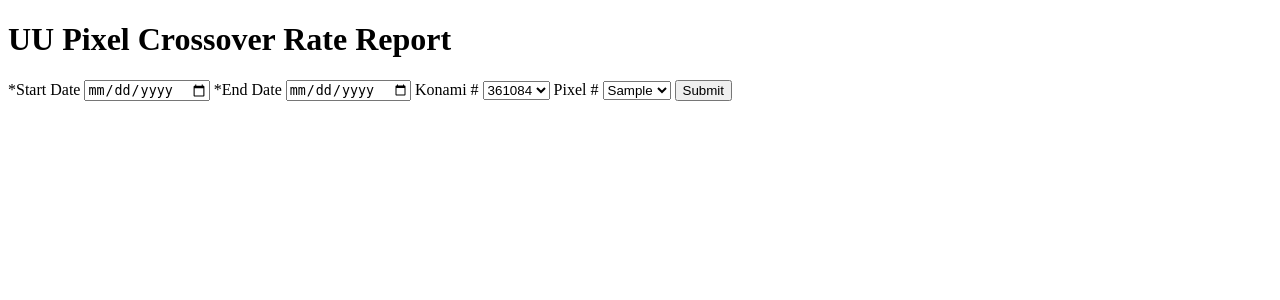
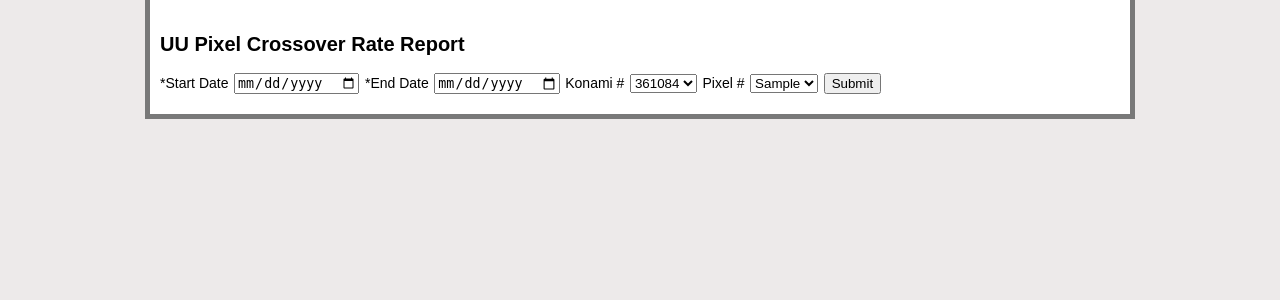
Before and after one commit to TheInsideMan/SegmentNavigation, a PHP site: page /q2.php in a window 1280 px wide. Shown: the top 300 px of the page. Run offline with PHP 8.4, Linux system fonts and the light colour scheme; tables that the repository leaves empty or names only in its code hold one stand-in row (values such as "Sample post").

Commit message:
Wednesday afternoon commit

```diff
--- a/q2.php
+++ b/q2.php
@@ -2,47 +2,66 @@
 <html>
 <head>
 	<title>Process Konami/ASCI</title>
-<script type="text/javascript">
-	window.onload = init;
-	function init(){
-		'use strict';
-	}
-
-
-</script>
+	<style>
+		body {
+			background-color: #edeaea;
+			font-family: Arial;
+			font-size: 20px;
+			margin: 0;
+			padding: 0;
+		}
+		h1 {
+			font-size: 1em;
+		}
+		p,label,li {
+			font-size: .7em;
+		}
+		#container {
+			border-left: 5px solid #797979;
+			border-right: 5px solid #797979;
+			border-bottom: 5px solid #797979;
+			background-color: #fff;
+			width: 960px;
+			margin:0 auto;
+			padding: 20px 10px 20px 10px;
+		}
+		.error {
+			color: #e40000;
+			font-weight: bold;
+			font-size: .8em;
+		}
+	</style>
 </head>
 <body>
+	<div id="container">
 	<h1>UU Pixel Crossover Rate Report</h1>
 	<form action="q2.php" method="POST">
 		<label for="startdate">*Start Date</label>
+		<input type="date" name="startdate" id="startdate" value="<?php if(!empty($_REQUEST['startdate'])) echo $_REQUEST['startdate']; ?>" >
 
-		<input type="date" name="startdate" id="startdate" value="<?php if(!empty($_REQUEST['startdate'])) echo $_REQUEST['startdate']; ?>" >
 		<label for="enddate">*End Date</label>
 		<input type="date" name="enddate" id="enddate" value="<?php if(!empty($_REQUEST['enddate'])) echo $_REQUEST['enddate']; ?>" >
+
 		<label for="konami">Konami #</label>
-		<!--<input type="text" name="konami" id="konami" value="<?php if(!empty($_REQUEST['konami'])) echo $_REQUEST['konami']; ?>">-->
 		<select name="konami">
-			<option value="361084">361084</option>
-			<option value="361085">361085</option>
-			<option value="361086">361086</option>
+			<option value="361084" <?php if( !empty($_REQUEST['konami']) && $_REQUEST['konami']==361084 ) echo ' selected';?>>361084</option>
+			<option value="361085" <?php if( !empty($_REQUEST['konami']) && $_REQUEST['konami']==361085 ) echo ' selected';?>>361085</option>
+			<option value="361086" <?php if( !empty($_REQUEST['konami']) && $_REQUEST['konami']==361086 ) echo ' selected';?>>361086</option>
 		</select>
+
 		<label for="pixel">Pixel #</label>
 		<select name="pixel">
 			<?php
-
 			$con=mysqli_connect("localhost","root","root","konami_asci_parse");
 			$r= mysqli_query($con,"select konami from pixel_with_dupl GROUP BY konami");
 			while($row = mysqli_fetch_array($r)){
 				echo '<option value="'.$row['konami'].'"';
-
 				if( !empty($_REQUEST['pixel']) && $row['konami']==$_REQUEST['pixel'] ) echo ' selected';
 				echo '>'.$row['konami'].'</option>';
 			}
 			?>
+		</select>
 
-
-
-		</select>
 		<input type="submit" value="Submit"  id="submit">
 
 	</form>
@@ -79,49 +98,24 @@
 	  			}
 
 	  			//get the number of users - multiplying by 256 to inflate sample data
-	  			$pixel_num_rows = (count($pixel_user_list)*256);
-	  			$konami_num_rows = (count($konami_user_list)*256);
-	  			//if($konami_num_rows==0) $konami_num_rows = 256;
+	  			$pixel_num_rows = count($pixel_user_list)*256;
+	  			$konami_num_rows = count($konami_user_list)*256;
+	  			if($konami_num_rows==0) echo '<p class="error">Error: Sample size too small.</p>';
 
 	  			//get the crossover of users
-	  			$result = array_intersect($konami_user_list,$pixel_user_list);
-	  			$crossover = count($result)*256;
+	  			$crossover_users = array_intersect($konami_user_list,$pixel_user_list);
+	  			$crossover = count($crossover_users)*256;
 
 	  			//get the crossover as a percentage
-	  			//$pc = number_format(($konami_num_rows/$pixel_num_rows)*100,4);
-	  			$pc = number_format(($crossover/$pixel_num_rows)*100,4);
+	  			$pc = number_format(($crossover/$konami_num_rows)*100,4);
 
-	  			echo '<p>There are '.$crossover.' users that have seen both Konami pixel "'.$konami.'" <i>(total no. of users '.
-	  				number_format($konami_num_rows).')</i> and pixel "'.$pixel.'" <i>(total no. of users '.number_format($pixel_num_rows).')</i> with a <b>'.$pc.'% </b>crossover.</p>';
-	  			echo '<p>Sample crossover users:</p><p>';
-	  			foreach ($result as $key => $value) {
-	  				echo $value.'<br/>';
-	  			}
-	  			echo '</p>';
+	  			echo '<p>There are <b>'.$crossover.'</b> users that have seen both Konami pixel "'.$konami.'" <i>(total no. of users '.
+	  				number_format($konami_num_rows).')</i> and ASI pixel "'.$pixel.'" <i>(total no. of users '.number_format($pixel_num_rows).')</i> with a <b>'.$pc.'% </b>crossover.</p>';
 
 
-
-
-		  			//var_dump($pixel_user_list);
-
-
-
-		  			/*$r= mysqli_query($con,"SELECT id FROM `pixel_with_dupl` WHERE konami='$konami' AND date BETWEEN '$sd' AND '$ed' ");
-		  			$num_rows = mysqli_num_rows($r);
-		  			$result = mysqli_query($con,"SELECT date,konami,asi, COUNT(*) c FROM `pixel_with_dupl` WHERE konami='$konami' AND date BETWEEN '$sd' AND '$ed' GROUP BY asi HAVING c > 1 ORDER BY c DESC");
-
-					echo '<h3>Total number of rows '.$num_rows.'</h3><table border="1">';
-					$i=0;
-
-					echo "<tr><th> Konami </th><th> ASI </th><th> %</th></tr>";
-					while($row = mysqli_fetch_array($result)){
-						$pc = (($row['c']/$num_rows) *100);
-						$pc = number_format($pc,4);
-						echo '<tr><td> '.$row['konami'].' </td><td> '.$row['asi'].' </td><td> '.$pc.'% </td></tr>';
-						$i++;
-					}
-					echo '</table>';*/
-
+	  			if(!empty($crossover_users)) echo '<p>Sample crossover users:</p><ul>';
+	  			foreach ($crossover_users as $key => $value) {echo '<li>'.$value.'</li>';}
+	  			echo '</ul>';
 
 
 			} else {//check if query has been passed
@@ -132,5 +126,6 @@
 	}
 
 	?>
+</div>
 </body>
 </html>
```
Also changed, not shown: getSubSegment.php (+6 -2 lines).
